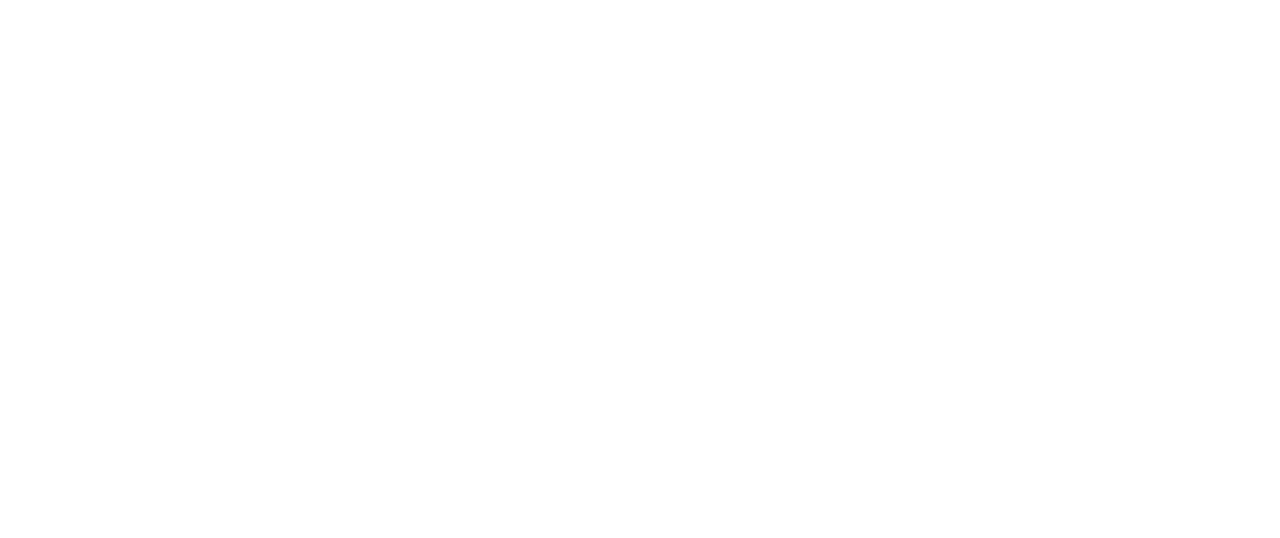
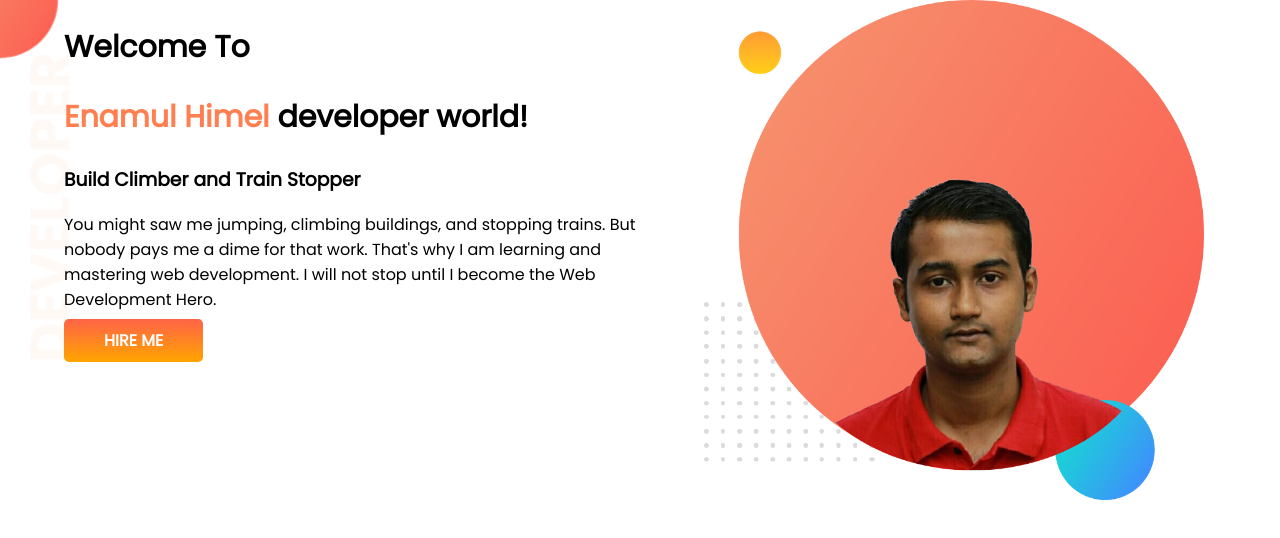
Before and after one commit to enamulhimel/developerPortfolio1, a plain HTML site: page index.html in a window 1280 px wide. Drawn offline with Linux system fonts and the light colour scheme.

Commit message:
upper_part

```diff
--- a/index.html
+++ b/index.html
@@ -5,9 +5,24 @@
     <meta http-equiv="X-UA-Compatible" content="IE=edge">
     <meta name="viewport" content="width=device-width, initial-scale=1.0">
     <title>This is Developer Portfolio</title>
+    <link rel="preconnect" href="https://fonts.googleapis.com">
+    <link rel="preconnect" href="https://fonts.gstatic.com" crossorigin>
+    <link href="https://fonts.googleapis.com/css2?family=Poppins&display=swap" rel="stylesheet">
     <link rel="stylesheet" href="style.css">
 </head>
 <body>
+    <section class="top-banner">
+        <div class="half_part">
+            <h1>Welcome To</h1>
+            <h1><span class="name">Enamul Himel</span> developer world!</h1>
+            <h3>Build Climber and Train Stopper</h3>
+            <p>You might saw me jumping, climbing buildings, and stopping trains. But nobody pays me a dime for that work. That's why I am learning and mastering web development. I will not stop until I become the Web Development Hero.</p>
+            <a class="link_button" target="_blank" href="https://www.linkedin.com/in/md-enamul-hasan-a8030b23a/">HIRE ME</a>
+        </div>
+        <div class="half_part">
+            <img src="images/my-bg 2.png" alt="my_photo" width="500px" height="500px">
+        </div>
+    </section>
 
 </body>
 </html>
--- a/style.css
+++ b/style.css
@@ -0,0 +1,32 @@
+body{
+    font-family: 'Poppins', sans-serif;
+    margin: 0;
+}
+h1{
+    font-size: 30px;
+}
+.name{
+    color: coral;
+}
+section{
+    display: flex;
+}
+.half_part{
+    width: 50%;
+    padding-left: 5%;
+}
+.half_part image{
+    width: 80%;
+}
+.link_button{
+    text-decoration: none;
+    background-image:linear-gradient(tomato,orange);
+    color: white;
+    padding: 10px 40px;
+    border-radius: 5px;
+    font-weight: 700;
+}
+.top-banner{
+    background-image: url(images/top-banner.png);
+    background-repeat: no-repeat;
+}
```
Also changed, not shown: images/dream-bg.png (added), images/exp-bg.png (added), images/jhankar.png (added), images/jhankar2.png (added), images/my-bg 2.png (added), images/my-bg.png (added), images/my-bg2.png (added), images/top-banner.png (added), 7 other files.
